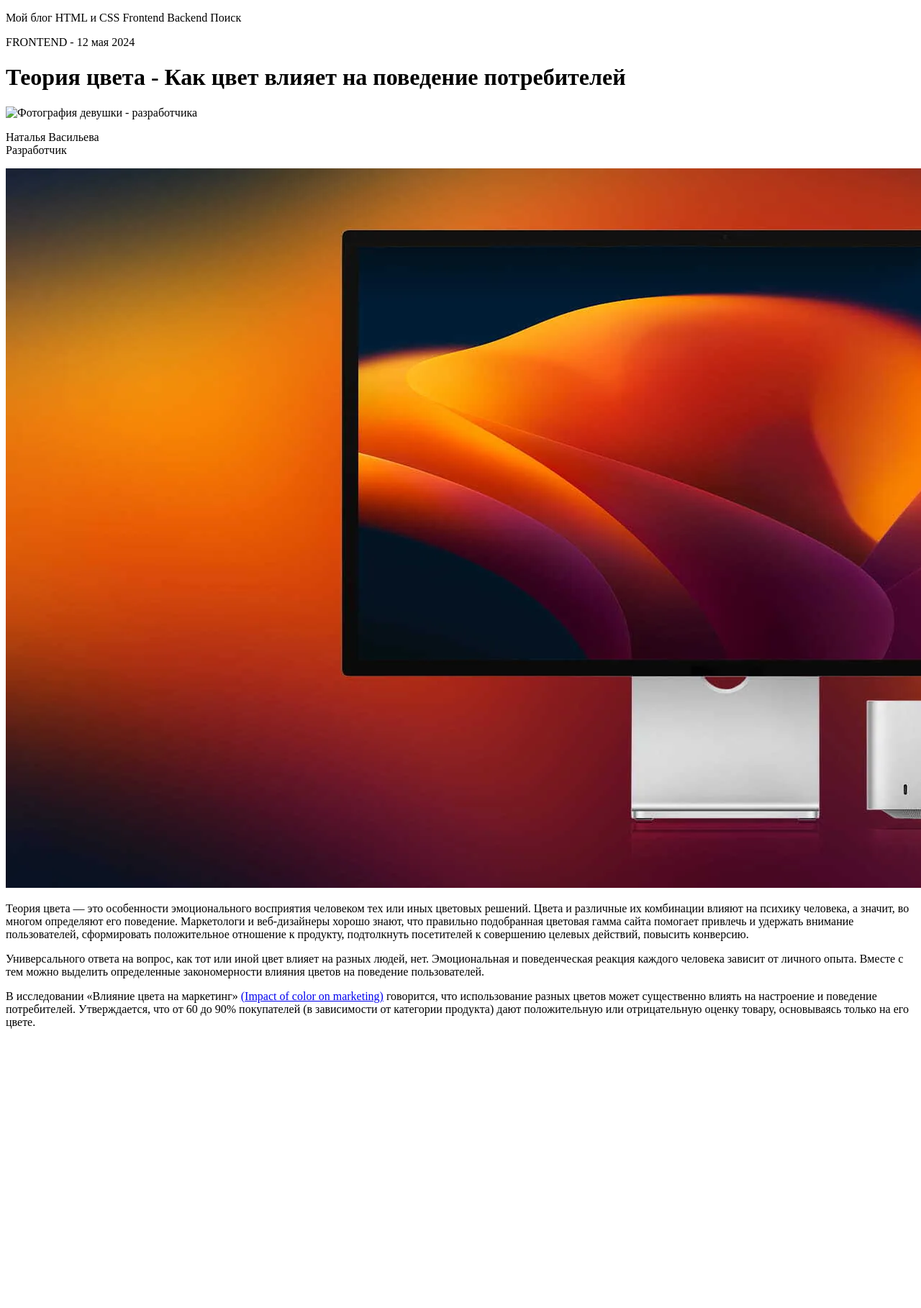
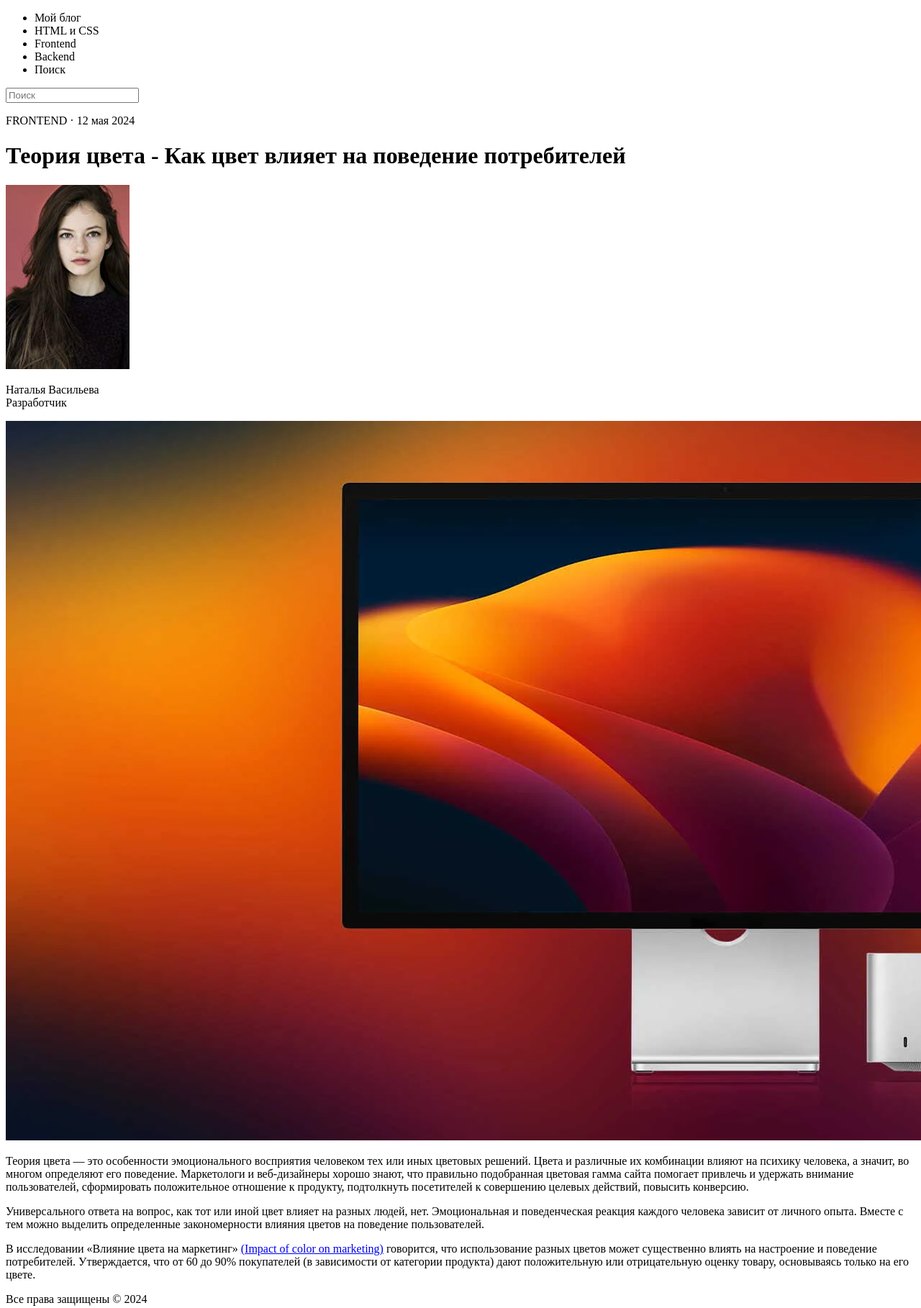
Before and after one commit to Kate-Dem/DZ-HTML-CSS, a plain HTML site: page 1- blog/index.html in a window 1280 px wide. Shown: the top 1818 px of the page at 72% size. Before the commit the page ends 1446 px from the top, so only its background shows below. Drawn offline with Linux system fonts and the light colour scheme; files whose address does not match are found by name.

Commit message:
Первое задание

```diff
--- a/1- blog/index.html
+++ b/1- blog/index.html
@@ -8,31 +8,65 @@
 </head>
 
 <body>
-	<p>Мой блог HTML и CSS Frontend Backend Поиск</p>
-	<p>FRONTEND - 12 мая 2024</p>
+	<div>
+		<header>
+		<nav>
+			<ul>
+				<li>Мой блог</li>
+				<li>HTML и CSS </li>
+				<li>Frontend </li>
+				<li>Backend </li>
+				<li>Поиск</li>
+			</ul>
+		</nav>
+	</header>
+<form action="#" method="get">
+<label for="query"></label>
+		<input type="text" placeholder="Поиск" id="query" name="search_query" />
+</form>
+	</div>
+	<main>
+		<p>FRONTEND &#183; 12 мая 2024</p>
 		<h1>Теория цвета - Как цвет влияет на поведение потребителей</h1>
-	<img src="./Images/image1.png" alt="Фотография девушки - разработчика">
+		<div><img src="./Images/image1.png" alt="Фотография девушки - разработчика">
 			<p>Наталья Васильева
 				<br>Разработчик
 			</p>
+		</div>
+		<section>
 			<img src="./Images/image2.png" alt="Монитор с заставкой, на оранжевом фоне">
+			<article>
 				<p>Теория цвета — это особенности эмоционального восприятия человеком тех или иных цветовых решений. Цвета и
 					различные их
-		комбинации влияют на психику человека, а значит, во многом определяют его поведение. Маркетологи и веб-дизайнеры
+					комбинации влияют на психику человека, а значит, во многом определяют его поведение. Маркетологи и
+					веб-дизайнеры
 					хорошо
-		знают, что правильно подобранная цветовая гамма сайта помогает привлечь и удержать внимание пользователей,
+					знают, что правильно подобранная цветовая гамма сайта помогает привлечь и удержать внимание
+					пользователей,
 					сформировать
-		положительное отношение к продукту, подтолкнуть посетителей к совершению целевых действий, повысить конверсию.</p>
-	<p>Универсального ответа на вопрос, как тот или иной цвет влияет на разных людей, нет. Эмоциональная и поведенческая
-		реакция каждого человека зависит от личного опыта. Вместе с тем можно выделить определенные закономерности влияния
+					положительное отношение к продукту, подтолкнуть посетителей к совершению целевых действий, повысить
+					конверсию.</p>
+				<p>Универсального ответа на вопрос, как тот или иной цвет влияет на разных людей, нет. Эмоциональная и
+					поведенческая
+					реакция каждого человека зависит от личного опыта. Вместе с тем можно выделить определенные
+					закономерности влияния
 					цветов на поведение пользователей.</p>
 
 				<p>В исследовании «Влияние цвета на маркетинг» <a
-			href="https://www.researchgate.net/publication/235320162_Impact_of_color_on_marketing" target="_blank">(Impact
+						href="https://www.researchgate.net/publication/235320162_Impact_of_color_on_marketing"
+						target="_blank">(Impact
 						of color on marketing)</a> говорится, что использование разных цветов
-		может существенно влиять на настроение и поведение потребителей. Утверждается, что от 60 до 90% покупателей (в
-		зависимости от категории продукта) дают положительную или отрицательную оценку товару, основываясь только на его
+					может существенно влиять на настроение и поведение потребителей. Утверждается, что от 60 до 90%
+					покупателей (в
+					зависимости от категории продукта) дают положительную или отрицательную оценку товару, основываясь только
+					на его
 					цвете.</p>
+			</article>
+		</section>
+	</main>
+	<footer>
+		<div>Все права защищены &#169; 2024</div>
+	</footer>
 </body>
 
 </html>
```
Also changed, not shown: 2 форм/index.html (added, +39 -0 lines), 1- blog/Images/image1.png (renamed from Images/image1.png), 1- blog/Images/image2.png (renamed from Images/image2.png), 3 other files. Lines whose indentation alone changed are shown as unchanged.
